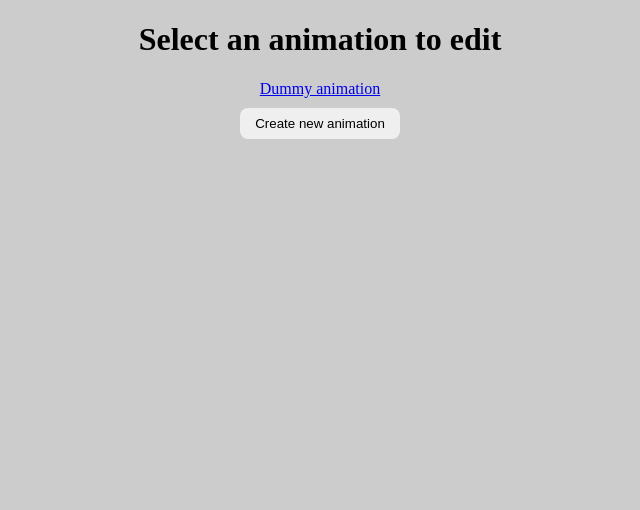
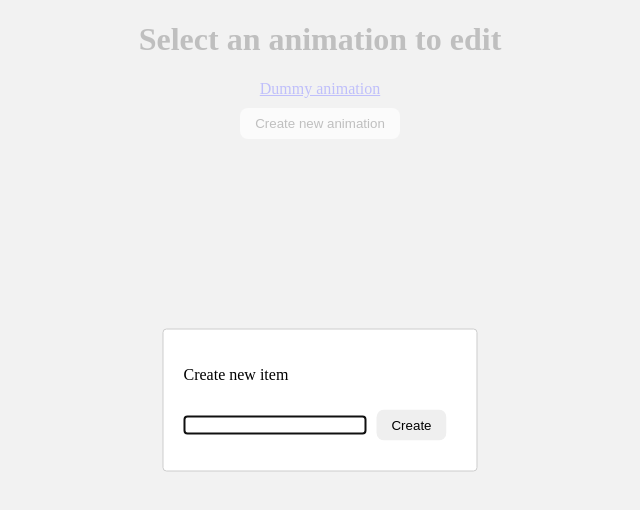
Before and after one commit to owenlow/8px-pix, a React (Create React App) app: page / in a window 1280 px wide. Both pictures are taken after a click on the button "Create new animation". Shown: the top 510 px of the page, without its empty margins (320-960 px from the left). Built offline with nearby package versions, Linux system fonts and the light colour scheme.

Commit message:
Adding a modal for creating new animation/??? items

```diff
--- a/package.json
+++ b/package.json
@@ -18,6 +18,7 @@
     "lodash": "^4.17.20",
     "react": "^17.0.1",
     "react-dom": "^17.0.1",
+    "react-modal": "^3.12.1",
     "react-redux": "^7.2.2",
     "react-router-dom": "^5.2.0",
     "react-scripts": "4.0.0",
@@ -62,8 +63,10 @@
     ]
   },
   "devDependencies": {
+    "@types/react-modal": "^3.10.6",
     "@types/react-redux": "^7.1.15",
     "@types/react-router-dom": "^5.1.7",
-    "prettier": "^2.1.2"
+    "prettier": "^2.1.2",
+    "prettier-plugin-organize-imports": "^1.1.1"
   }
 }
--- a/src/App.tsx
+++ b/src/App.tsx
@@ -1,9 +1,9 @@
 import React from "react";
+import { BrowserRouter, Route, Switch } from "react-router-dom";
 import styles from "./App.module.css";
+import { ANIMATION_EDITOR, LANDING } from "./constants/routes";
 import AnimationBuilderView from "./views/AnimationBuilderView";
-import { BrowserRouter, Route, Switch } from "react-router-dom";
 import AnimationsListView from "./views/AnimationsListView";
-import { ANIMATION_EDITOR, LANDING } from "./constants/routes";
 
 function App() {
     return (
--- /dev/null
+++ b/src/components/TextInput.tsx
@@ -0,0 +1,8 @@
+import styled from "styled-components";
+
+const TextInput = styled.input`
+    border: 1px solid #888;
+    border-radius: 3px;
+`;
+
+export default TextInput;
--- /dev/null
+++ b/src/constants/misc.ts
@@ -0,0 +1,2 @@
+// Needs to match the root node id in index.html
+export const ROOT_NODE_ID = "root";
--- a/src/index.tsx
+++ b/src/index.tsx
@@ -1,8 +1,9 @@
 import React from "react";
 import ReactDOM from "react-dom";
 import { Provider } from "react-redux";
+import App from "./App";
+import { ROOT_NODE_ID } from "./constants/misc";
 import "./index.css";
-import App from "./App";
 import reportWebVitals from "./reportWebVitals";
 import store from "./store";
 
@@ -12,7 +13,7 @@ ReactDOM.render(
             <App />
         </Provider>
     </React.StrictMode>,
-    document.getElementById("root")
+    document.getElementById(ROOT_NODE_ID)
 );
 
 // If you want to start measuring performance in your app, pass a function
--- a/src/views/AnimationsListView/AnimationsListView.tsx
+++ b/src/views/AnimationsListView/AnimationsListView.tsx
@@ -1,20 +1,43 @@
-import React, { FunctionComponent } from "react";
-import { useSelector } from "react-redux";
+import React, { FunctionComponent, useState } from "react";
+import { useDispatch, useSelector } from "react-redux";
+import { generatePath } from "react-router-dom";
+import Button from "../../components/Button";
+import { ANIMATION_EDITOR } from "../../constants/routes";
 import { RootState } from "../../store";
+import { createAnimation } from "../../store/animations/actions";
 import { AnimationStoreState } from "../../store/animations/types";
-import Button from "../../components/Button";
-import { generatePath } from "react-router-dom";
-import { ANIMATION_EDITOR } from "../../constants/routes";
+import CreateNewItemModal from "./CreateNewItemModal";
 
 const AnimationsListView: FunctionComponent = () => {
+    const [createNewModalOpen, setCreateNewModalOpen] = useState<boolean>(
+        false
+    );
+
     const allAnimations = useSelector<RootState, AnimationStoreState>(
         (state) => state.animations
     );
+    const dispatch = useDispatch();
 
-    function handleCreateNewClick(e: any) {}
+    function handleCreateNewClick() {
+        setCreateNewModalOpen(true);
+    }
+
+    function closeModal() {
+        setCreateNewModalOpen(false);
+    }
+
+    function handleModalCreate(name: string) {
+        dispatch(createAnimation(name));
+        setCreateNewModalOpen(false);
+    }
 
     return (
         <div>
+            <CreateNewItemModal
+                isOpen={createNewModalOpen}
+                closeModal={closeModal}
+                createItem={handleModalCreate}
+            />
             <h1>Select an animation to edit</h1>
             {Object.values(allAnimations).map(({ id, name }) => (
                 <div>
--- /dev/null
+++ b/src/views/AnimationsListView/CreateNewItemModal.tsx
@@ -0,0 +1,62 @@
+import React, { FunctionComponent, useState } from "react";
+import Modal from "react-modal";
+import Button from "../../components/Button";
+import TextInput from "../../components/TextInput";
+import { ROOT_NODE_ID } from "../../constants/misc";
+
+Modal.setAppElement(`#${ROOT_NODE_ID}`);
+
+interface Props {
+    isOpen: boolean;
+    closeModal: () => void;
+    createItem: (name: string) => void;
+}
+
+const customStyles = {
+    content: {
+        top: "50%",
+        left: "50%",
+        right: "auto",
+        bottom: "auto",
+        marginRight: "-50%",
+        transform: "translate(-50%, -50%)"
+    }
+};
+
+const CreateNewItemModal: FunctionComponent<Props> = ({
+    isOpen,
+    closeModal,
+    createItem
+}) => {
+    const [inputContent, setInputContent] = useState<string>("");
+
+    function create() {
+        createItem(inputContent);
+        setInputContent("");
+    }
+    function close() {
+        closeModal();
+        setInputContent("");
+    }
+
+    return (
+        <Modal isOpen={isOpen} onRequestClose={close} style={customStyles}>
+            <p>Create new item</p>
+            <TextInput
+                value={inputContent}
+                autoFocus={true}
+                onChange={(e) => {
+                    setInputContent(e.currentTarget.value);
+                }}
+                onKeyUp={(e) => {
+                    if (e.key === "Enter") {
+                        create();
+                    }
+                }}
+            />
+            <Button onClick={() => create()}>Create</Button>
+        </Modal>
+    );
+};
+
+export default CreateNewItemModal;
```
Also changed, not shown: src/views/AnimationBuilderView/AnimationBuilderView.tsx (+6 -6 lines), 1 other file (tests, documents, lock files or other folders).
